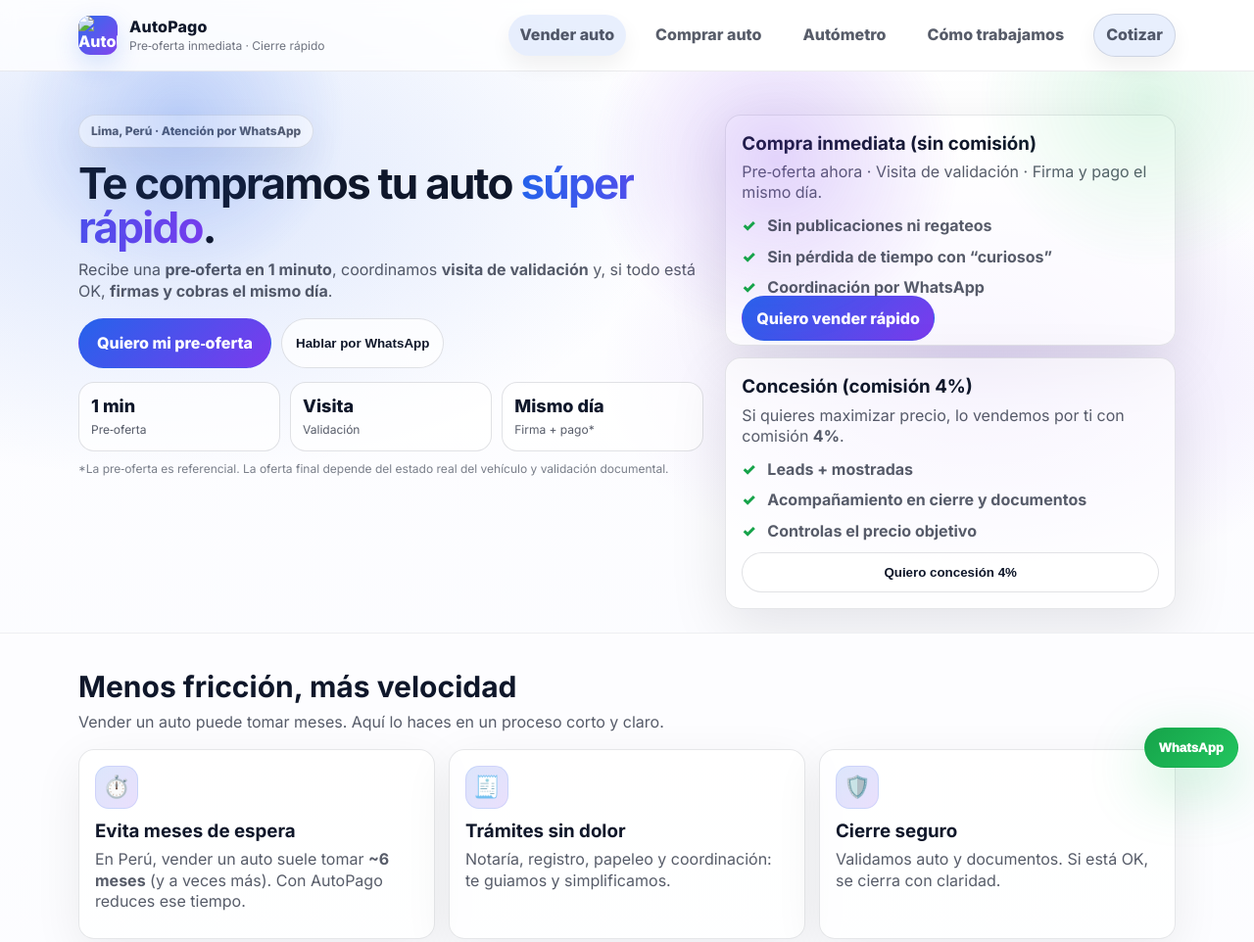
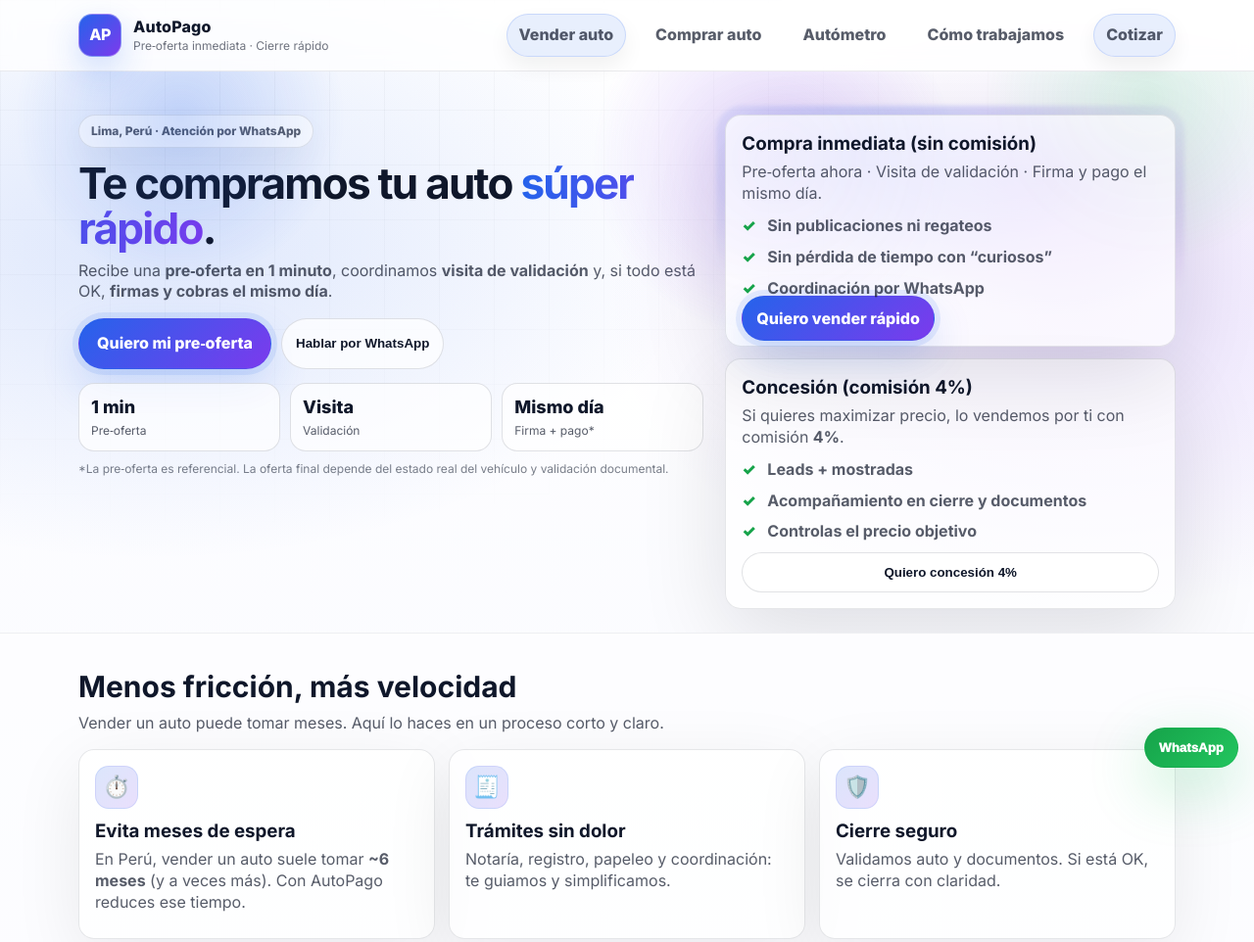
Before and after one commit to gcasinzapata-design/Auto-pago.pe, a website: page index.html in a window 1280 px wide. Shown: the top 962 px of the page at 98% size. Drawn offline with Linux system fonts and the light colour scheme.

Commit message:
Add files via upload

```diff
--- a/index.html
+++ b/index.html
@@ -6,20 +6,23 @@
   <title>AutoPago | Vende tu auto súper rápido en Lima</title>
   <meta name="description" content="Pre-oferta en 1 minuto, visita de validación y cierre rápido. Firma y cobro el mismo día si todo está OK." />
   <meta name="theme-color" content="#ffffff" />
-  <link rel="icon" type="image/png" sizes="32x32" href="/assets/favicon-32.png" />
-  <link rel="icon" type="image/png" sizes="16x16" href="/assets/favicon-16.png" />
-  <link rel="icon" href="/assets/favicon.svg" type="image/svg+xml" />
-  <link rel="apple-touch-icon" sizes="180x180" href="/assets/apple-touch-icon.png" />
-  <link rel="preconnect" href="https://fonts.googleapis.com">
+<link rel="preconnect" href="https://fonts.googleapis.com">
   <link rel="preconnect" href="https://fonts.gstatic.com" crossorigin>
   <link href="https://fonts.googleapis.com/css2?family=Inter:wght@400;600;700;800&display=swap" rel="stylesheet">
+
+  <link rel="shortcut icon" href="/assets/favicon-32.png?v=6" />
+  <link rel="icon" type="image/png" sizes="32x32" href="/assets/favicon-32.png?v=6" />
+  <link rel="icon" type="image/png" sizes="16x16" href="/assets/favicon-16.png?v=6" />
+  <link rel="icon" href="/assets/favicon.svg?v=6" type="image/svg+xml" />
+  <link rel="apple-touch-icon" sizes="180x180" href="/assets/apple-touch-icon.png?v=6" />
+
   <link rel="stylesheet" href="/styles.css" />
 </head>
 <body>
   <header class="header">
     <div class="container header__inner">
       <a class="brand" href="/#inicio" aria-label="Ir al inicio">
-        <div class="brand__mark"><img src="/assets/favicon-64.png" alt="AutoPago" /></div>
+        <div class="brand__mark brand__mark--text">AP</div>
         <div class="brand__text">
           <div class="brand__name">AutoPago</div>
           <div class="brand__tag">Pre‑oferta inmediata · Cierre rápido</div>
@@ -244,7 +247,7 @@
       <div class="container footer__grid">
         <div>
           <div class="brand brand--footer">
-            <div class="brand__mark"><img src="/assets/favicon-64.png" alt="AutoPago" /></div>
+            <div class="brand__mark brand__mark--text">AP</div>
             <div class="brand__text">
               <div class="brand__name">AutoPago</div>
               <div class="brand__tag">Pre‑oferta inmediata · Cierre rápido</div>
--- a/styles.css
+++ b/styles.css
@@ -426,13 +426,6 @@ details p{color:var(--muted); margin: 10px 0 0}
   text-decoration-thickness: 2px;
 }
 
-/* Brand mark as image */
-.brand__mark img{
-  width: 100%;
-  height: 100%;
-  object-fit: contain;
-  display:block;
-}
 
 /* UX: stronger primary CTA */
 .hero__cta .btn--primary{
@@ -620,3 +613,97 @@ input:focus, select:focus, textarea:focus{
   background: linear-gradient(180deg, rgba(2,6,23,0) 40%, rgba(2,6,23,.10) 100%);
   pointer-events:none;
 }
+
+
+/* =========================
+   THEME v6 (Glow up)
+   - Más premium, menos "ruido"
+   ========================= */
+:root{
+  --accent2: #7c3aed;
+  --accentGlow: rgba(124,58,237,.28);
+  --blueGlow: rgba(37,99,235,.24);
+  --greenGlow: rgba(34,197,94,.18);
+  --shadowHi: 0 26px 90px rgba(2,6,23,.12);
+}
+
+body{
+  background:
+    radial-gradient(900px 520px at 12% 8%, rgba(37,99,235,.15), rgba(255,255,255,0) 62%),
+    radial-gradient(800px 520px at 86% 10%, rgba(124,58,237,.15), rgba(255,255,255,0) 60%),
+    radial-gradient(900px 520px at 80% 86%, rgba(34,197,94,.08), rgba(255,255,255,0) 62%),
+    linear-gradient(180deg, #ffffff 0%, #f7f8ff 45%, #ffffff 100%);
+}
+
+body:before{
+  content:"";
+  position:fixed;
+  inset:0;
+  pointer-events:none;
+  background-image:
+    linear-gradient(to right, rgba(15,23,42,.045) 1px, rgba(0,0,0,0) 1px),
+    linear-gradient(to bottom, rgba(15,23,42,.045) 1px, rgba(0,0,0,0) 1px);
+  background-size: 56px 56px;
+  mask-image: radial-gradient(900px 480px at 20% 10%, rgba(0,0,0,.85), rgba(0,0,0,0));
+}
+
+.brand__mark--text{
+  width: 44px;
+  height: 44px;
+  border-radius: 14px;
+  display:flex;
+  align-items:center;
+  justify-content:center;
+  font-weight: 950;
+  color: white;
+  background: linear-gradient(135deg, var(--accent), var(--accent2));
+  box-shadow: 0 14px 34px rgba(37,99,235,.22);
+  border: 1px solid rgba(255,255,255,.35);
+  letter-spacing: -0.04em;
+}
+
+.nav a{
+  font-weight: 800;
+}
+.nav a.is-active{
+  background: rgba(37,99,235,.10);
+  border: 1px solid rgba(37,99,235,.16);
+}
+
+.btn--primary{
+  background: linear-gradient(135deg, var(--accent), var(--accent2));
+  box-shadow:
+    0 18px 42px rgba(37,99,235,.18),
+    0 0 0 6px rgba(37,99,235,.10);
+}
+.btn--primary:hover{
+  box-shadow:
+    0 22px 60px rgba(37,99,235,.22),
+    0 0 0 6px rgba(124,58,237,.14);
+}
+
+.card{
+  border: 1px solid rgba(15,23,42,.10);
+  box-shadow: var(--shadowHi);
+}
+.hero__card .card--glass{
+  position: relative;
+}
+.hero__card .card--glass:before{
+  content:"";
+  position:absolute;
+  inset:-10px;
+  border-radius: calc(var(--radius) + 10px);
+  background: radial-gradient(420px 240px at 30% 20%, var(--blueGlow), rgba(255,255,255,0) 60%),
+              radial-gradient(380px 220px at 70% 30%, var(--accentGlow), rgba(255,255,255,0) 62%);
+  z-index:-1;
+  filter: blur(2px);
+}
+
+.service, .quote__form{
+  box-shadow: 0 18px 70px rgba(2,6,23,.08);
+}
+
+input, select, textarea{
+  background: rgba(255,255,255,.82);
+}
```
Also changed, not shown: autometro.html (+9 -6 lines), como-trabajamos.html (+9 -6 lines), comprar.html (+9 -6 lines), cookies.html (+9 -6 lines), privacidad.html (+9 -6 lines), terminos.html (+9 -6 lines), netlify.toml, 1 other file.
